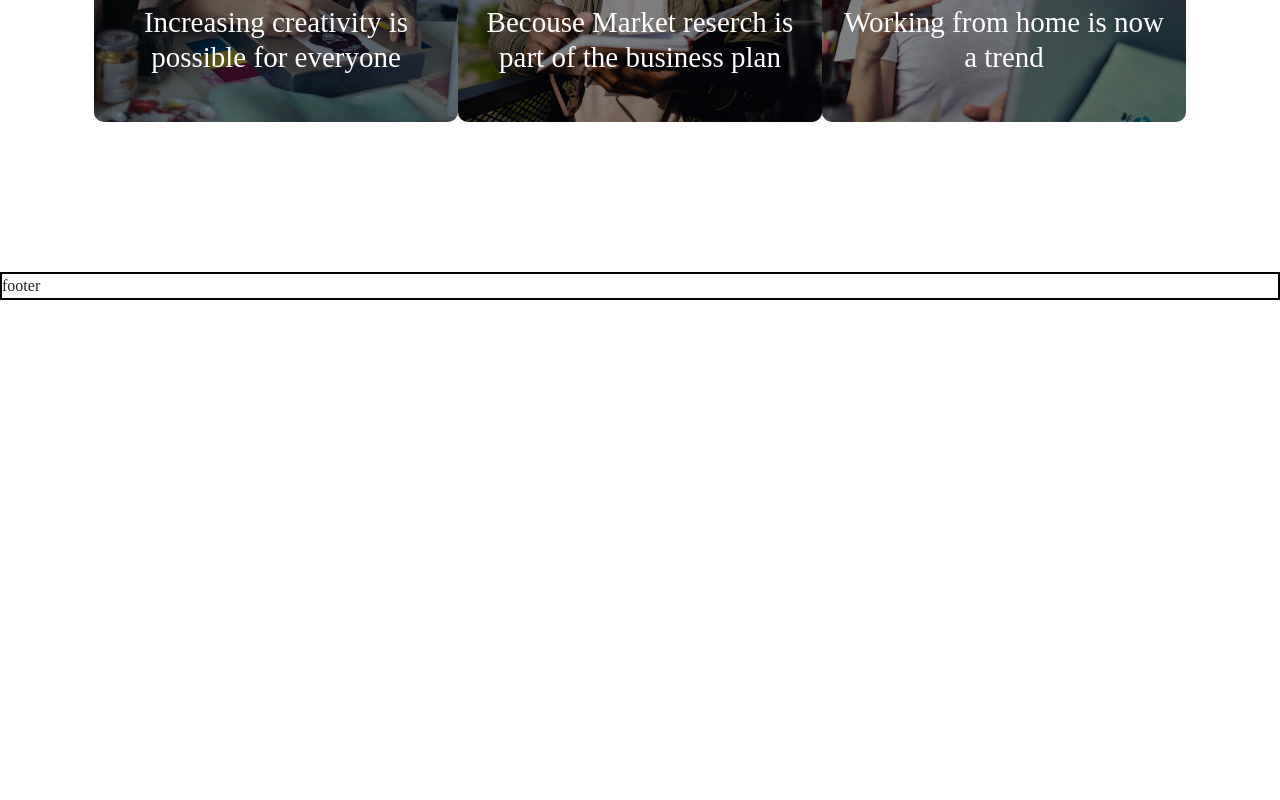
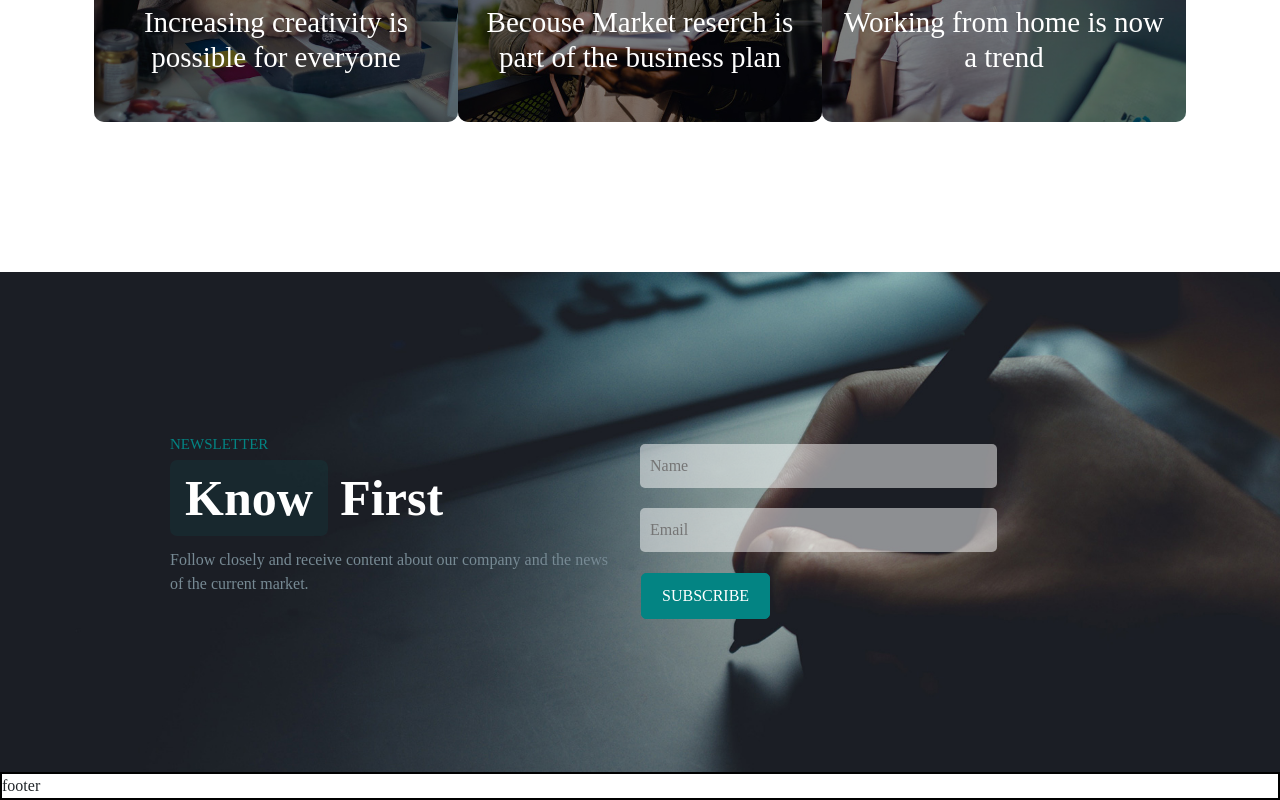
Before and after one commit to Lore0905/proj-html-vuejs, a Vue app: page / in a window 1280 px wide. Shown: the part 4692-5492 px from the top of the page. Before the commit the page ends 4992 px from the top, so only its background shows below. Built offline with nearby package versions, Linux system fonts and the light colour scheme; a small style sheet from the web is missing.

Commit message:
NEWSLETTER

```diff
--- a/src/components/Main.vue
+++ b/src/components/Main.vue
@@ -306,6 +306,40 @@
                     </div>
                 </section>
 
+
+                <!-- news letter -->
+                <section class="newsletter-wrapping">
+                    <div class="container">
+                        <div class="row">
+
+                            <!-- col -->
+                            <div class="col-6">
+                                 <!-- title area -->
+                                <div class="title-area">
+                                    NEWSLETTER
+                                </div>
+                                <!-- title -->
+                                <h2><span class="word-enfasi">Know</span> First</h2>
+                                <!-- paragrafo -->
+                                <p>Follow closely and receive content about our company and the news of the current market.</p>
+                            </div>
+
+                            <!-- col -->
+                            <div class="col-6">
+                                <!-- input -->
+                                <div class="wrapping-input">
+                                    <input type="text" placeholder="Name">
+                                    <input type="email" placeholder="Email">
+                                </div>
+                                <!-- button -->
+                                <div class="btn second-btn p-0">
+                                    <button>SUBSCRIBE</button>
+                                </div>
+                            </div>
+                        </div>
+                    </div>
+                </section>
+
             </div>
         </section>
 
@@ -581,6 +615,56 @@ main{
         }
     }
 
+    // NEWS LETTER
+    .newsletter-wrapping{
+        width: 100%;
+        height: 500px;
+        background-image: url(../assets/bg-1.jpg);
+        background-position-y: center;
+        background-size: cover;
+        color: white;
+        .container{
+            width: 100%;
+            height: 100%;
+            padding: 100px;
+            .row{
+                width: 100%;
+                height: 100%;
+                align-items: center;
+                .col-6{
+                    // col-sx
+                    h2{
+                        padding: 12px 0;
+                        .word-enfasi{
+                            color: white;
+                        }
+                    }
+                    p{
+                        color: $grey;
+                    }
+                    // col-dx
+                    .wrapping-input{
+                        margin: 10px 0;
+                        input{
+                            width: 80%;
+                            border-radius: 5px;
+                            border: 0px;
+                            background-color: rgba($color: #ffffff, $alpha: 0.5);
+                            padding: 10px;
+                            margin: 10px 0;
+                        }
+                    }
+                    .second-btn{
+                        button{
+                            background-color: $color2;
+                        }
+                    }
+                }
+
+            }
+        }
+    }
+
 }
 
 
```
